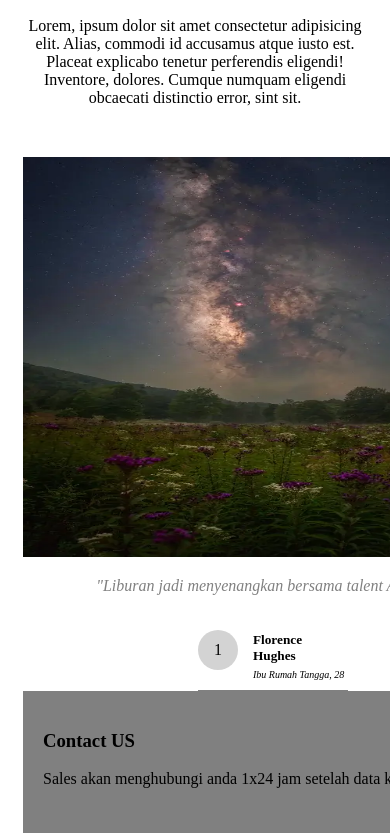
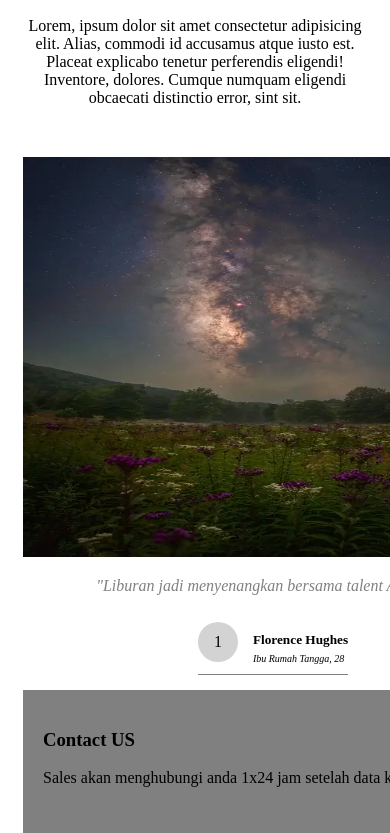
Before and after one commit to revou-fundamental-course/18-sep-23-Ahmad-Jaelani, a plain HTML site: page index.html in a window 390 px wide. Shown: the part 267-1100 px from the top of the page. Drawn offline with Linux system fonts and the light colour scheme.

Commit message:
Revisi 4

```diff
--- a/css/style.css
+++ b/css/style.css
@@ -266,5 +266,8 @@ footer{
     .tulisan-bawah{
         width: 500px;
     }
+    .separator{
+        margin-bottom: 15px;
+    }
 
 }
--- a/index.html
+++ b/index.html
@@ -28,7 +28,7 @@
 
 <!-- kiri -->
 
-        <div id="content" class="content">
+        <div id="content" class="content" style="justify-content: center;">
             <div id="content-left" class="content-left">
                 <div style="display: flex;flex-direction: column;">
                     <div id="content-image" class="content-image">
@@ -41,13 +41,16 @@
                     </div>
 
             <!-- Tulisan Bawah     -->
-                    <div class="tulisan-bawah">
-                        <div style="display: flex;border-bottom: 1px solid gray;width: 30%;align-items: center;justify-content: center;">
-                            <div class="circle">1</div>
-                            <div style="display: flex; flex-direction: column;">
-                            <h5 style="margin-bottom: -5px;">Florence Hughes</h5>
-                            <p style="font-size: 10px;"><em>Ibu Rumah Tangga, 28</em></p>
+                        <div class="tulisan-bawah" style="display: flex; flex-direction: column;">
+                            <div style="display: flex; flex-direction: row; align-items: center;justify-content: center;">
+                                <div class="circle">1</div>
+                                <div style="display: flex; flex-direction: column;">
+                                <h5 style="margin-bottom: -5px;">Florence Hughes</h5>
+                                <p style="font-size: 10px;"><em>Ibu Rumah Tangga, 28</em></p>
+                            </div>
                         </div>
+                    <div style="display: flex; justify-content: center;">
+                        <div class="separator" style="display: flex; border-bottom: 1px solid gray; width: 30%; "></div>
                     </div>
                 </div>
             </div>
@@ -143,6 +146,11 @@
                 </div>
             </div>
         </div>
+
+        <div style="display: flex; justify-content: center;">
+            <div style="border-bottom: 1px solid gray; width: 30%;"></div>
+        </div>
+
         <div style="display: flex; flex-direction: row; justify-content: space-between; padding: 30px 60px;">
                 <div class="penawaran">
                     <div class="circle" style="">4</div>
```
